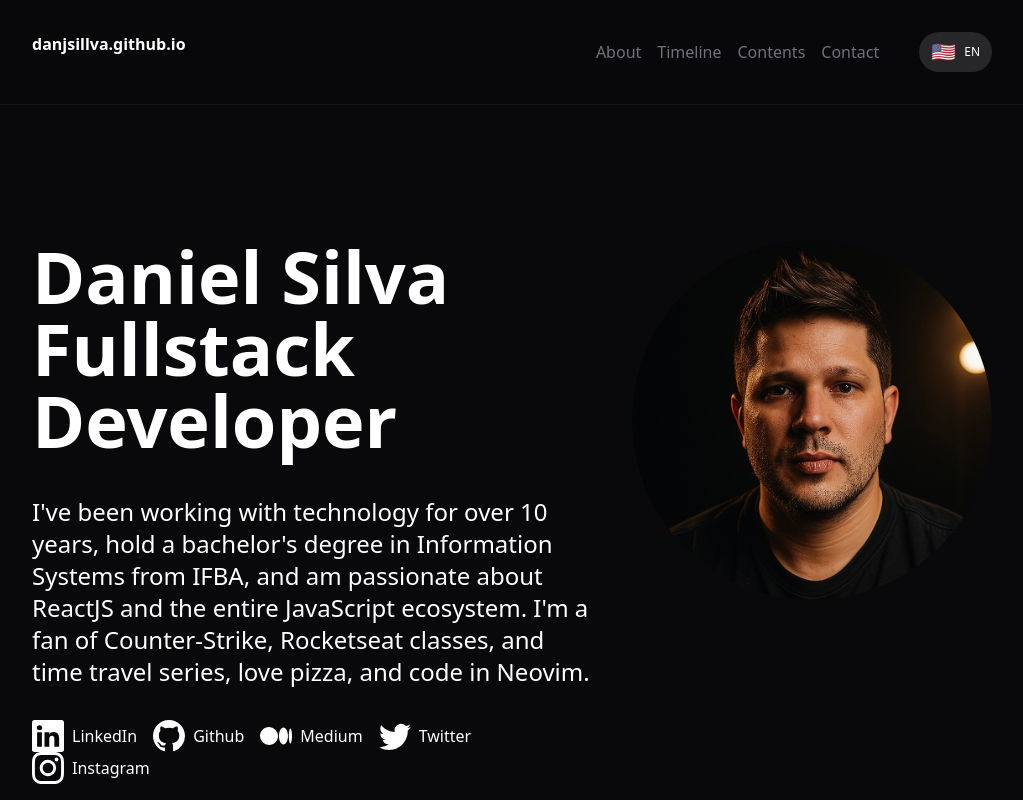
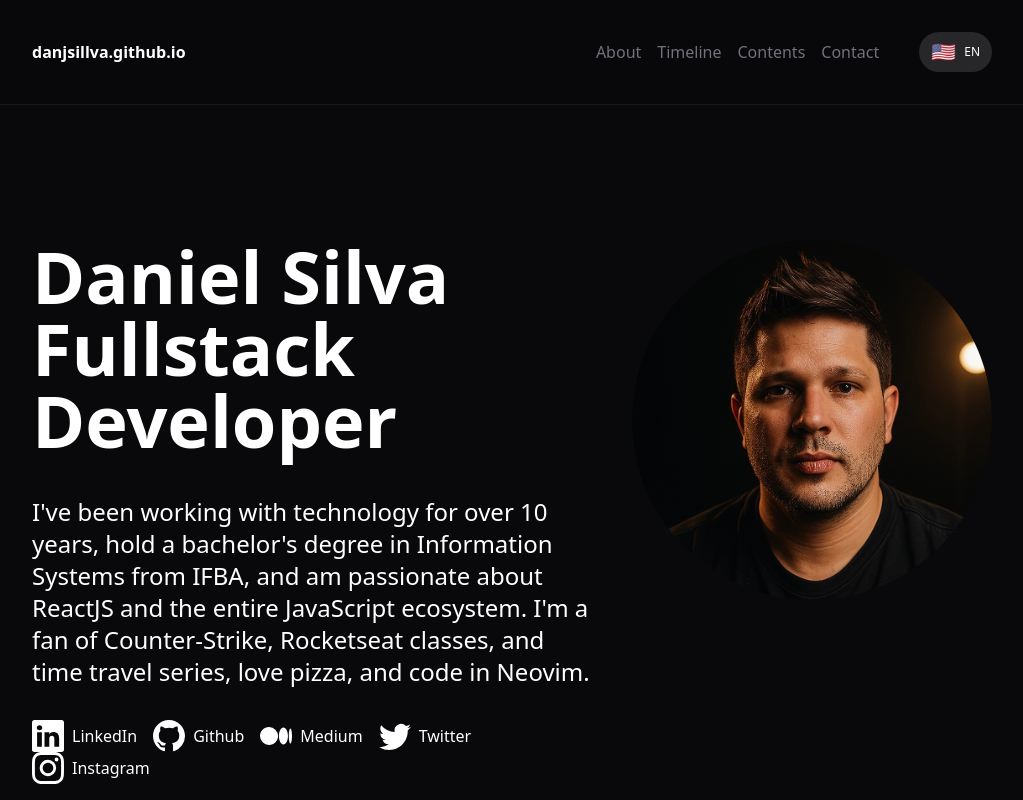
Before and after one commit to danjsillva/danjsillva.github.io, a React (Vite) app: page / in a window 1280 px wide. Shown: the top 800 px of the page, without its empty margins (128-1151 px from the left). Built offline with nearby package versions, Linux system fonts and the light colour scheme.

Commit message:
feat: added english version

```diff
--- a/src/components/header.tsx
+++ b/src/components/header.tsx
@@ -9,7 +9,7 @@ function Header() {
   return (
     <>
       <header className="fixed top-0 left-0 right-0 z-50 flex justify-center bg-zinc-950/80 backdrop-blur-md border-b border-zinc-800/50">
-        <div className="flex justify-between w-full lg:w-[1024px] p-8">
+        <div className="flex justify-between items-center w-full lg:w-[1024px] p-8">
           <h1 className="font-bold">
             <a href="/">danjsillva.github.io</a>
           </h1>
```
